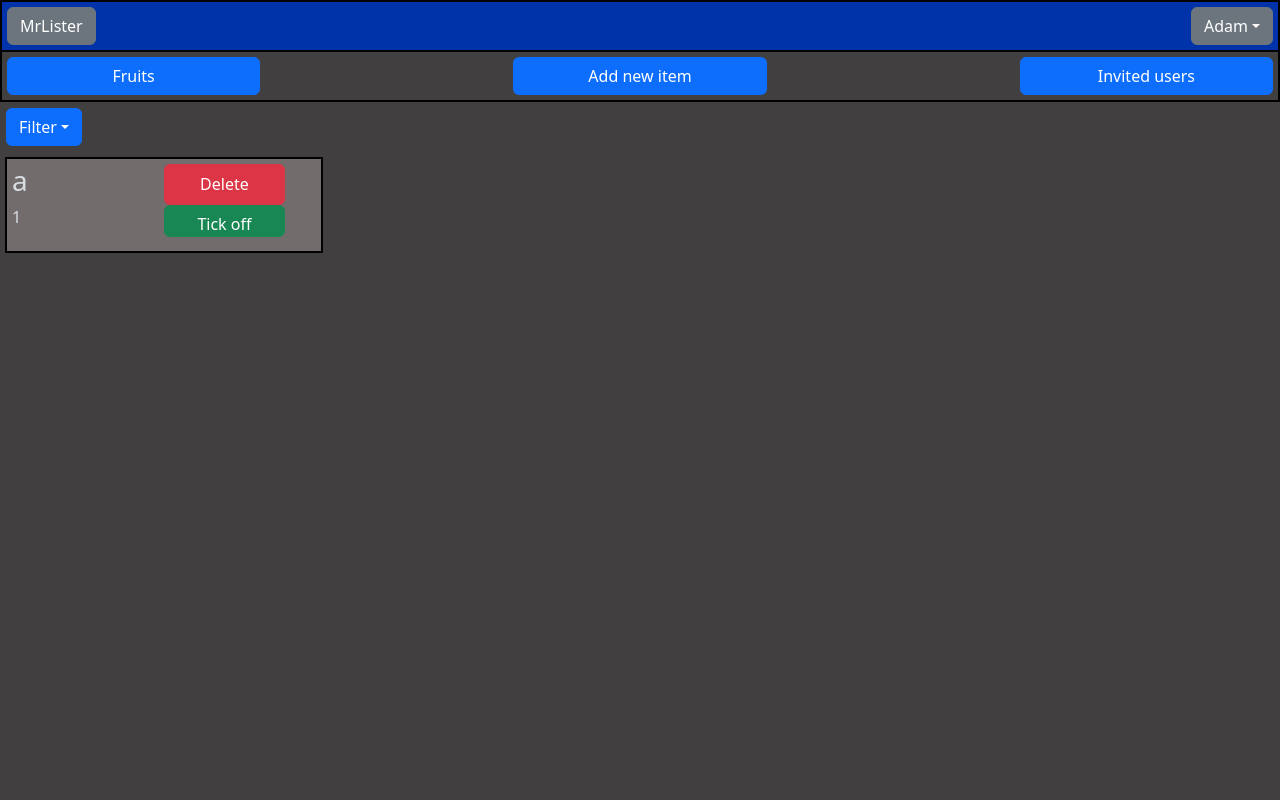
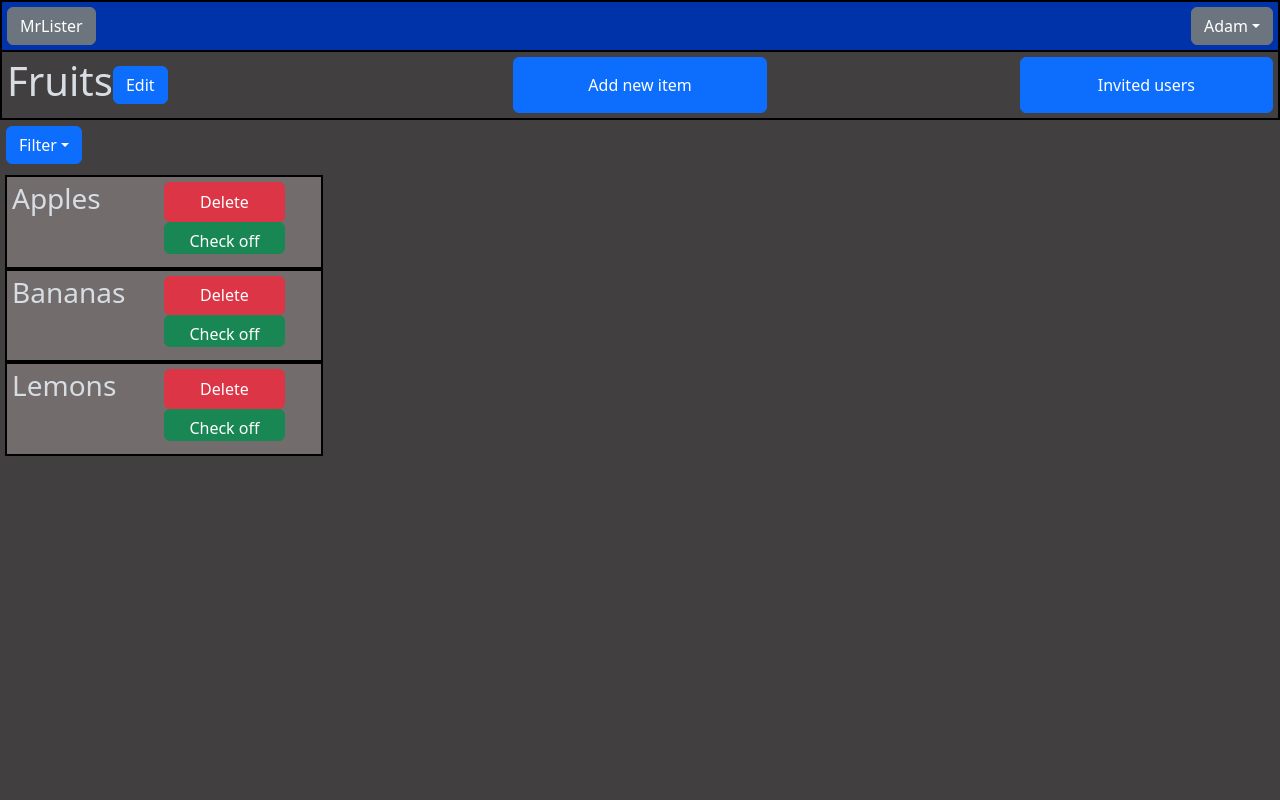
Before and after one commit to VitekVo/ListApp, a React (Create React App) app: page / in a window 1280 px wide. Shown: the top 800 px of the page. Built offline with nearby package versions, Linux system fonts and the light colour scheme.

Commit message:
item start

```diff
--- a/src/components/list_detail/ControlPanel.js
+++ b/src/components/list_detail/ControlPanel.js
@@ -1,9 +1,11 @@
 import React, { useState, useContext } from 'react';
 import { ListDetailContext } from '../../providers/ListDetailProvider';
+import { UserContext} from '../../providers/UserProvider';
 import Modal from '../modalsforms/Modal';
 
 function ControlPanel() {
     const { list } = useContext(ListDetailContext);
+    const { loggedInUser } = useContext(UserContext);
     const [showModal, setShowModal] = useState(false);
     const [formType, setFormType] = useState(null);
 
@@ -16,7 +18,11 @@ function ControlPanel() {
 
     return (
       <div className="control-panel">
-        <button className="btn btn-primary" onClick={() =>openModal("changeName")} >{list.name}</button>
+        <h1>{list.name}
+          {loggedInUser === list.host &&
+        <button className="btn btn-primary" onClick={() =>openModal("changeName")} >Edit</button>
+          }
+        </h1>
         <button className="btn btn-primary" onClick={() =>openModal("addItem")} >Add new item</button>
         <button className="btn btn-primary" onClick={() =>openModal("manageUsers")} >Invited users</button>
         {showModal && <Modal onClose={closeModal} formType={formType} />}
--- a/src/components/list_detail/Item.js
+++ b/src/components/list_detail/Item.js
@@ -2,13 +2,13 @@
 // import { ListDetailProvider } from './providers/ListDetailProvider';
 
 
-function Item() {
+const Item = ({name, qty, changeItem}) => {
     return (
     <div className="item">
-        <h3>a</h3>
+        <h3>{name}</h3>
         <button className="btn btn-danger">Delete</button>
-        <p>1</p>
-        <button className="btn btn-success">Tick off</button>
+        <p>{qty}</p>
+        <button className="btn btn-success" onClick={() => changeItem(true)}>Check off</button>
     </div>
     );
 }
--- a/src/components/list_detail/ItemOverview.js
+++ b/src/components/list_detail/ItemOverview.js
@@ -1,8 +1,9 @@
-import React from 'react';
-// import { ListDetailProvider } from './providers/ListDetailProvider';
+import React, { useContext } from 'react';
 import Item from './Item';
+import { ListDetailContext } from '../../providers/ListDetailProvider';
 
 function ItemOverview() {
+    const { list, changeItem } = useContext(ListDetailContext)
     return (
         <div>
             <div className="filter-dropdown">
@@ -13,7 +14,8 @@ function ItemOverview() {
                  </ul>
             </div>
             <div className="item-overview">
-                <Item></Item>
+            {list.items.map(item => (
+                <Item key={item.id} name={item.name} quantity={item.quantity} changeItem={changeItem}/> ))}
             </div>
         </div>
     );
--- a/src/components/modalsforms/ManageUsersForm.js
+++ b/src/components/modalsforms/ManageUsersForm.js
@@ -38,7 +38,6 @@ const ManageUsers = () => {
 
   return (
     <form onSubmit={handleSubmit}>
-      <div className="mb-3">
         <div>
         <h2>Guest List</h2>
         <ul>
@@ -52,6 +51,8 @@ const ManageUsers = () => {
           ))}
         </ul>
       </div>
+    {(loggedInUser === list.host) &&
+    <div>
         <label className="form-label">Enter user's ID to add him to this list</label>
         <input
           type="text"
@@ -59,8 +60,10 @@ const ManageUsers = () => {
           value={userID}
           onChange={(e) => setUserID(e.target.value)}
         />
+      <button type="submit" className="btn btn-primary">Add user</button>
     </div>
-      <button type="submit" className="btn btn-primary">Add user</button>
+    }
+
       {loggedInUser !== list.host &&
       <button type="submit" className="btn btn-danger" onClick={()=>removeUser(loggedInUser)}>Leave list</button>
 }
--- a/src/data/lists.json
+++ b/src/data/lists.json
@@ -3,7 +3,7 @@
         "id": "l1",
         "host": "u1",
         "name": "Fruits",
-        "items": [{"id": "i1", "name": "Apples", "qty": 2, "checked":false}, {"id": "i2", "name": "Bananas", "qty": 4, "checked":false}, {"id": "i1", "name": "Lemons", "qty": 1, "checked":false}],
+        "items": [{"id": "i1", "name": "Apples", "qty": 2, "checked":false}, {"id": "i2", "name": "Bananas", "qty": 4, "checked":false}, {"id": "i3", "name": "Lemons", "qty": 1, "checked":false}],
         "guests": ["u2", "u3"],
         "archived": false
     },
--- a/src/providers/ListDetailProvider.js
+++ b/src/providers/ListDetailProvider.js
@@ -42,12 +42,22 @@ function ListDetailProvider({ children }) {
     }));
   };
 
+  const changeItem = (id, status) => {
+    setList(prevList => ({
+    ...prevList,
+    items: prevList.items.map(item =>
+      item.id === id ? { ...item, checked: status } : item
+      )
+    }));
+  };
+
   const value = {
     list,
     changeName,
     addItem,
     addUser,
-    removeUser
+    removeUser,
+    changeItem
 };
 
   return <ListDetailContext.Provider value={value}>{children}</ListDetailContext.Provider>;
```
Also changed, not shown: public/logo192.png (deleted), public/logo512.png (deleted), public/manifest.json. Lines whose indentation alone changed are shown as unchanged.
